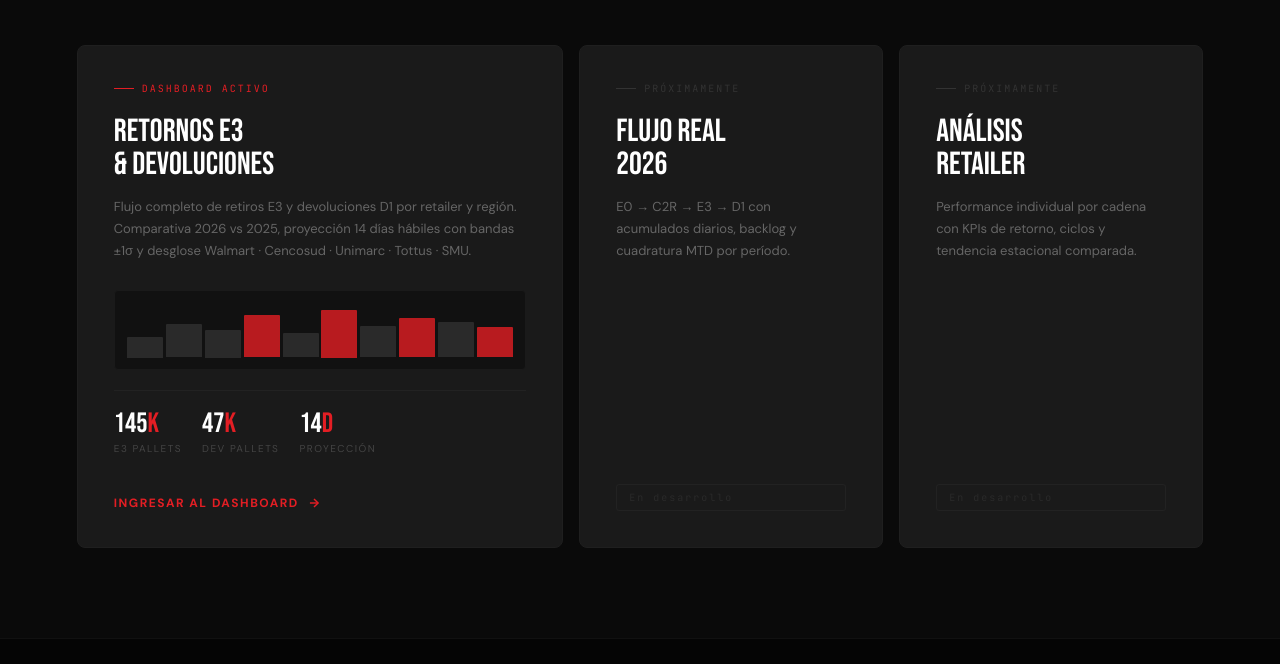
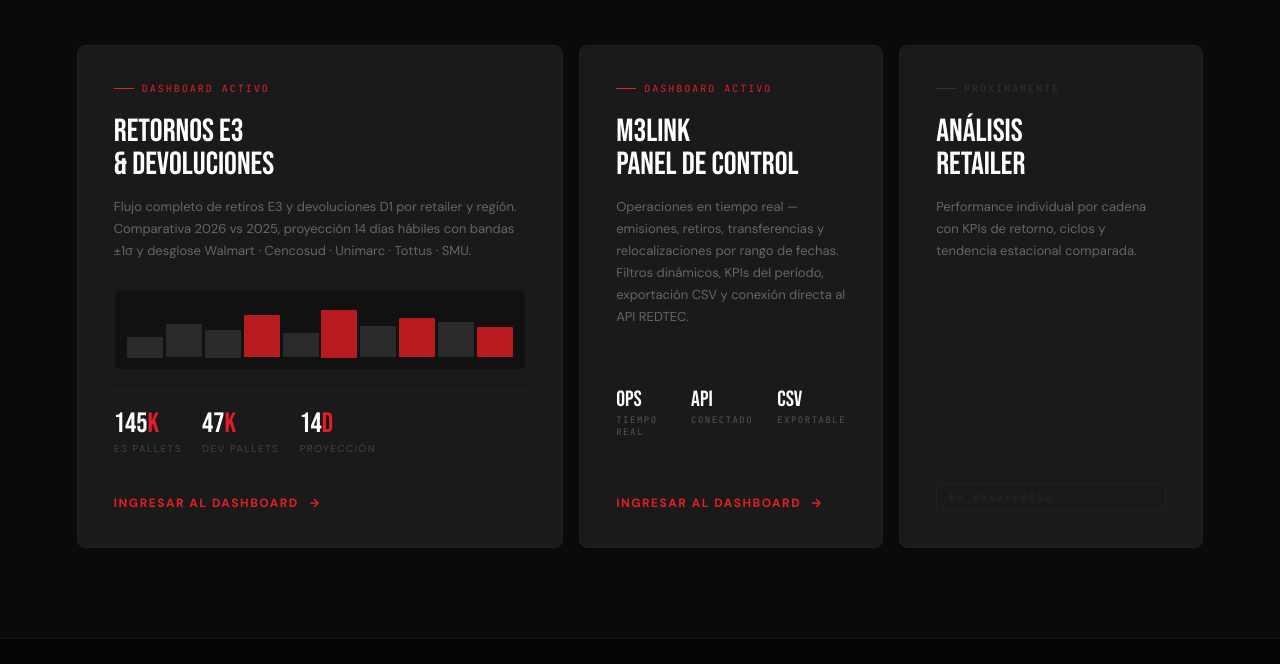
Before and after one commit to mmejias12/my_dashboard, a plain HTML site: page index.html in a window 1280 px wide. Shown: the part 1096-1760 px from the top of the page. Drawn offline with Linux system fonts and the light colour scheme.

Commit message:
Update index.html

```diff
--- a/index.html
+++ b/index.html
@@ -250,6 +250,10 @@ body::before{content:'';position:fixed;inset:0;background-image:url("data:[embed
 .dash-card.active:hover .dash-enter{gap:14px;}
 .dash-enter svg{width:14px;height:14px;}
 .coming-tag{font-family:'JetBrains Mono',monospace;font-size:10px;letter-spacing:2px;color:#2a2a2a;border:1px solid #222;padding:6px 12px;display:inline-block;border-radius:3px;}
+.dash-mini-stats{display:flex;gap:24px;margin-bottom:24px;}
+.dash-mini-item{display:flex;flex-direction:column;gap:3px;}
+.dash-mini-val{font-family:'Bebas Neue',sans-serif;font-size:22px;line-height:1;color:var(--white);}
+.dash-mini-label{font-family:'JetBrains Mono',monospace;font-size:9px;letter-spacing:1.5px;text-transform:uppercase;color:#555;}
 .dash-visual{height:80px;display:flex;align-items:flex-end;gap:3px;padding:12px;background:#111;border:1px solid #1a1a1a;border-radius:4px;margin-bottom:20px;}
 .dv-bar{flex:1;background:#2a2a2a;border-radius:1px 1px 0 0;transform:scaleY(0);transform-origin:bottom;animation:barUp .5s ease forwards;}
 .dv-bar.r{background:var(--red);opacity:.8;}
@@ -482,14 +486,22 @@ footer{background:#050505;border-top:1px solid #111;padding:28px 6vw;display:fle
         <svg viewBox="0 0 24 24" fill="none" stroke="currentColor" stroke-width="2.5"><line x1="5" y1="12" x2="19" y2="12"/><polyline points="12,5 19,12 12,19"/></svg>
       </div>
     </a>
-    <div class="dash-card soon reveal">
+    <a href="m3link_dashboard_dark.html" class="dash-card active reveal">
       <div>
-        <div class="dash-card-tag gray">Próximamente</div>
-        <div class="dash-card-title">Flujo Real<br>2026</div>
-        <div class="dash-card-desc">E0 → C2R → E3 → D1 con acumulados diarios, backlog y cuadratura MTD por período.</div>
+        <div class="dash-card-tag">Dashboard activo</div>
+        <div class="dash-card-title">M3LINK<br>Panel de Control</div>
+        <div class="dash-card-desc">Operaciones en tiempo real — emisiones, retiros, transferencias y relocalizaciones por rango de fechas. Filtros dinámicos, KPIs del período, exportación CSV y conexión directa al API REDTEC.</div>
       </div>
-      <div class="coming-tag">En desarrollo</div>
-    </div>
+      <div class="dash-mini-stats">
+        <div class="dash-mini-item"><span class="dash-mini-val">OPS</span><span class="dash-mini-label">Tiempo real</span></div>
+        <div class="dash-mini-item"><span class="dash-mini-val">API</span><span class="dash-mini-label">Conectado</span></div>
+        <div class="dash-mini-item"><span class="dash-mini-val">CSV</span><span class="dash-mini-label">Exportable</span></div>
+      </div>
+      <div class="dash-enter">
+        Ingresar al dashboard
+        <svg viewBox="0 0 24 24" fill="none" stroke="currentColor" stroke-width="2.5"><line x1="5" y1="12" x2="19" y2="12"/><polyline points="12,5 19,12 12,19"/></svg>
+      </div>
+    </a>
     <div class="dash-card soon reveal">
       <div>
         <div class="dash-card-tag gray">Próximamente</div>
```
